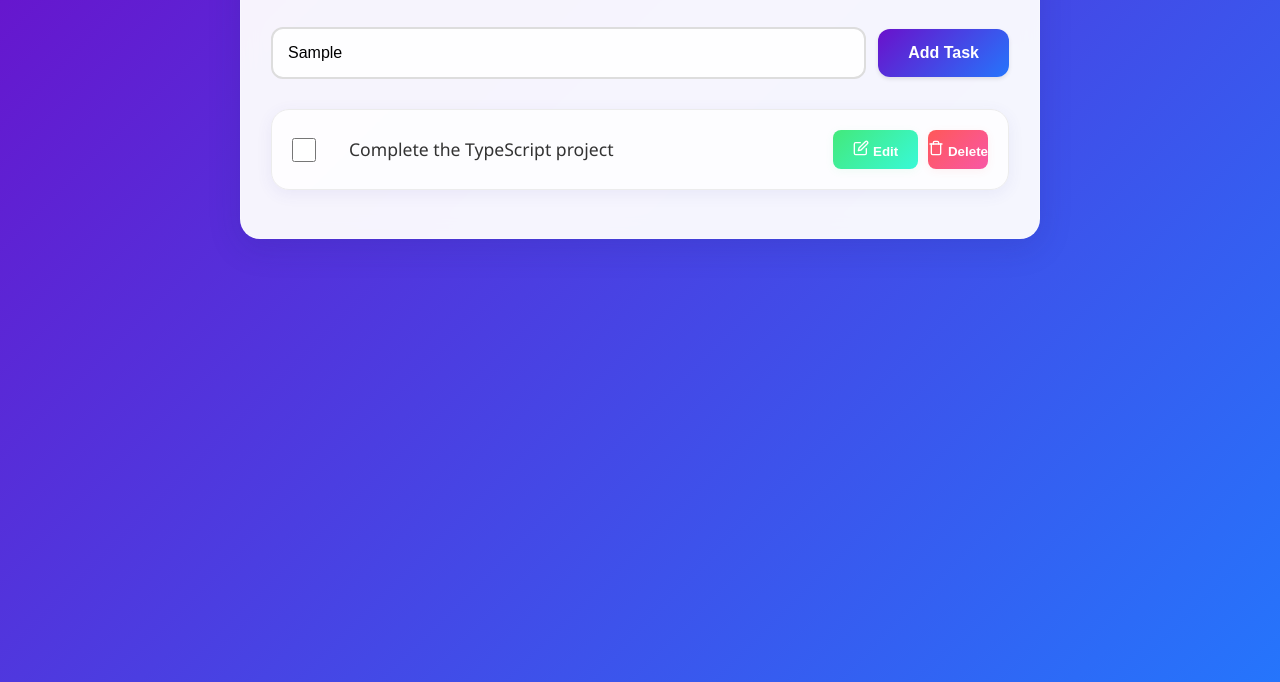
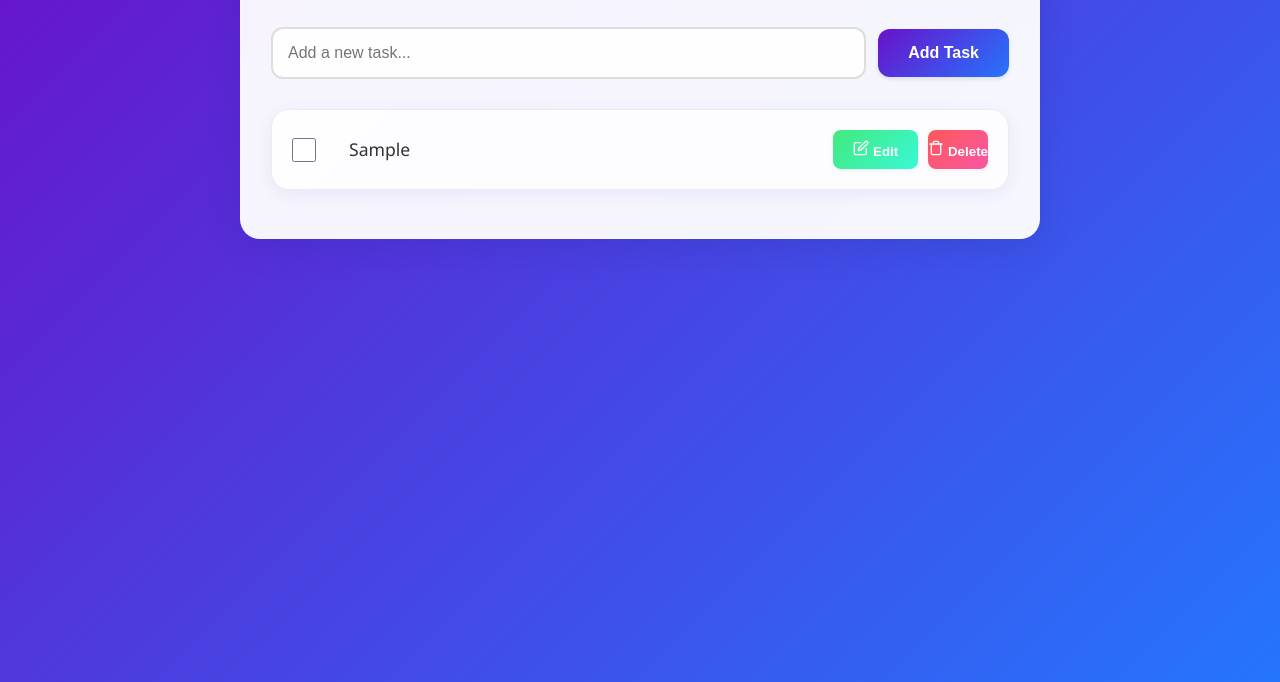
Before and after one commit to Khushansh777/todo-ts, a website: page src/index.html in a window 1280 px wide. Both pictures are taken after typing "Sample" into the empty fields and a click on the button "Add Task". Shown: the part 118-800 px from the top of the page. Drawn offline with Linux system fonts and the light colour scheme; files that its build step writes are made by us from their sources.

Commit message:
Enhance Todo app functionality by implementing task rendering, local storage management, and input handling. Added event listeners for button clicks and Enter key to add tasks, and improved error handling for local storage retrieval.

```diff
--- a/src/index.html
+++ b/src/index.html
@@ -71,6 +71,6 @@
         </li>
     </template>
 
-    <script src="scripts/todo.js"></script>
+    <script src="../dist/todo.js"></script>
 </body>
 </html>
--- a/src/scripts/todo.js
+++ b/src/scripts/todo.js
@@ -1,28 +1,79 @@
 var submitbutton = document.querySelector('.add-button');
 var submitForm = document.querySelector('#todoInput');
+var todoContainer = document.querySelector('#todoList');
 var value;
+var array = [];
 //function to set local storage
 function storeTodo() {
-    localStorage.setItem('todos', JSON.stringify(value));
+    localStorage.setItem('todos', JSON.stringify(array));
 }
+// function to get ToDo
 function getToDO(key) {
-    var value = localStorage.getItem(key) || '';
-    if (!value === null) {
+    var value = localStorage.getItem(key);
+    // console.log(value,'value from getTodo')
+    if (value === null) {
+        return [];
+    }
+    try {
         var data = JSON.parse(value);
+        console.log(data, 'data');
         return data;
     }
-    else
-        throw new Error('local storage key is not defined');
+    catch (_a) {
+        throw new Error('local storage key is undefined');
+    }
 }
 //get value from the form
 function getValueofInput() {
     value = submitForm.value;
+    array.push({
+        id: new Date(),
+        completed: false,
+        name: value
+    });
+    console.log(array);
     storeTodo();
-    console.log(value);
+    console.log(value, 'value from getValueofInput');
     return value;
 }
+//create TODO
+// class creteTodo implements Todo{
+//     constructor()
+// }
 //render result
+function renderToDo() {
+    var html = '';
+    //removes quotes and store info in a variable
+    array = getToDO('todos');
+    console.log(array, 'data from render todo');
+    //run through array to make
+    array.forEach(function (element) {
+        html += "<li class=\"todo-item\">\n                <input type=\"checkbox\" class=\"todo-checkbox\">\n                <span class=\"todo-text\">".concat(element.name, "</span>\n                <div class=\"todo-actions\">\n                    <button class=\"edit-button\">\n                        <svg xmlns=\"http://www.w3.org/2000/svg\" width=\"16\" height=\"16\" viewBox=\"0 0 24 24\" fill=\"none\" stroke=\"currentColor\" stroke-width=\"2\" stroke-linecap=\"round\" stroke-linejoin=\"round\">\n                            <path d=\"M11 4H4a2 2 0 0 0-2 2v14a2 2 0 0 0 2 2h14a2 2 0 0 0 2-2v-7\"></path>\n                            <path d=\"M18.5 2.5a2.121 2.121 0 0 1 3 3L12 15l-4 1 1-4 9.5-9.5z\"></path>\n                        </svg>\n                        Edit\n                    </button>\n                    <button class=\"delete-button\">\n                        <svg xmlns=\"http://www.w3.org/2000/svg\" width=\"16\" height=\"16\" viewBox=\"0 0 24 24\" fill=\"none\" stroke=\"currentColor\" stroke-width=\"2\" stroke-linecap=\"round\" stroke-linejoin=\"round\">\n                            <path d=\"M3 6h18\"></path>\n                            <path d=\"M19 6v14a2 2 0 0 1-2 2H7a2 2 0 0 1-2-2V6m3 0V4a2 2 0 0 1 2-2h4a2 2 0 0 1 2 2v2\"></path>\n                        </svg>\n                        Delete\n                    </button>\n                </div>\n            </li>");
+    });
+    todoContainer.innerHTML = html;
+    resetInput();
+}
+renderToDo();
+//reset input
+function resetInput() {
+    submitForm.value = '';
+}
 // run function when btn click
 submitbutton.addEventListener('click', function () {
     getValueofInput();
+    renderToDo();
 });
+// run when enter is pressed
+submitForm.addEventListener('keypress', function (e) {
+    if (e.key === 'Enter') {
+        getValueofInput();
+        renderToDo();
+    }
+});
+//show prev ToDos
+// window.addEventListener('load',() =>{
+//     renderToDo();
+// })
+window.addEventListener('load', function () {
+    renderToDo();
+});
```
Also changed, not shown: src/scripts/todo.ts (+95 -17 lines), dist/todo.js.
